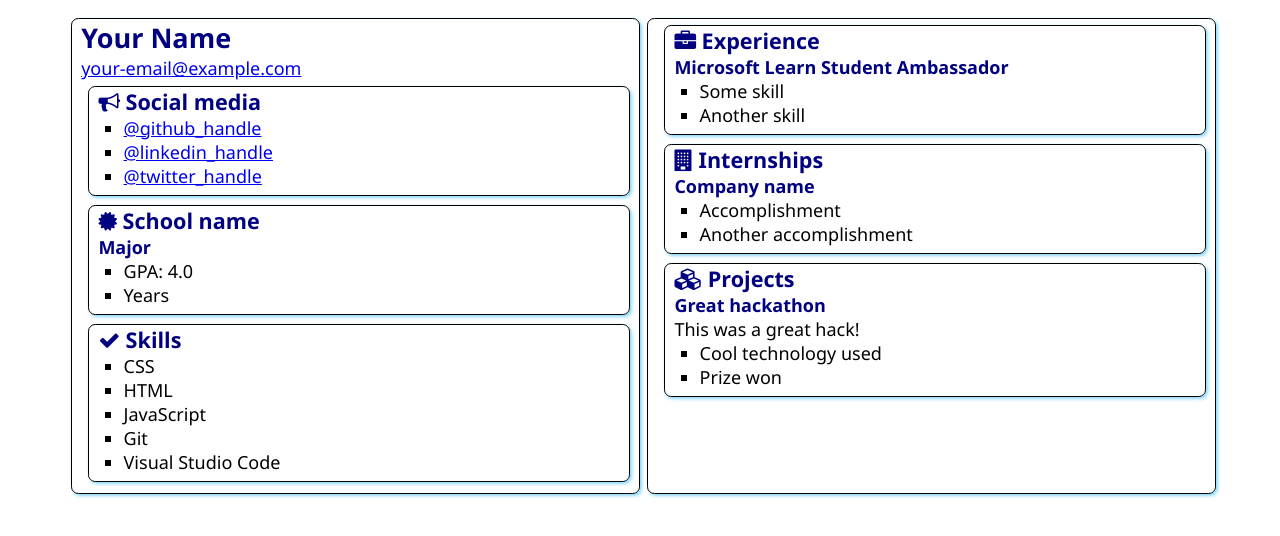
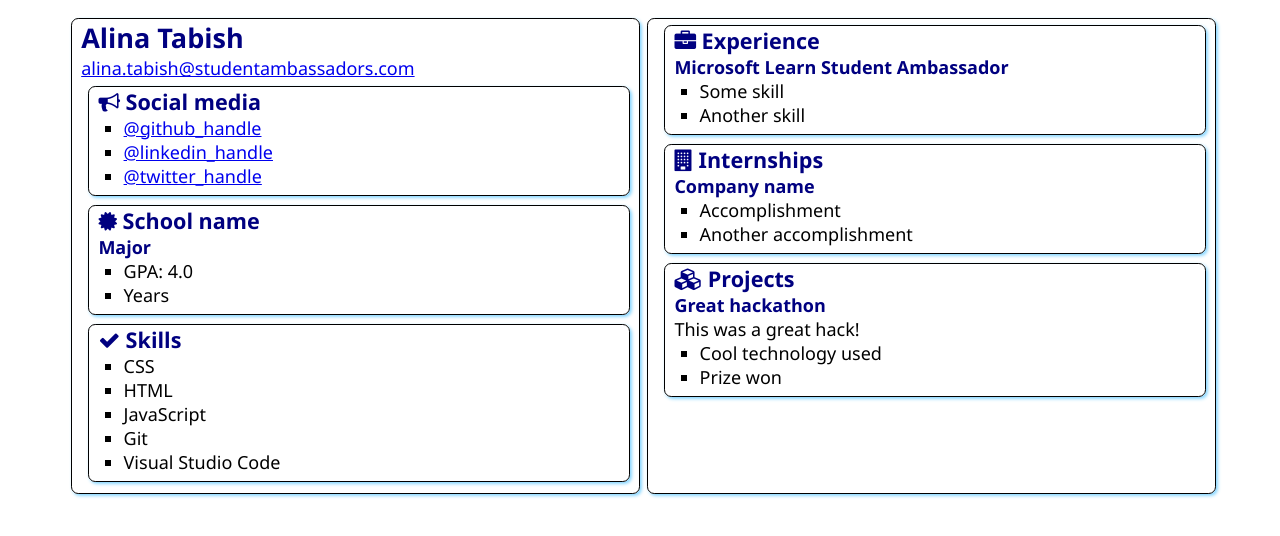
Before and after one commit to alina-tabish/SATechnicalOnboarding, a plain HTML site: page src/index.html in a window 1280 px wide. Drawn offline with Linux system fonts and the light colour scheme.

Commit message:
Added my name and email
Replaced the name and email placeholder with my own

```diff
--- a/src/index.html
+++ b/src/index.html
@@ -12,8 +12,8 @@
 <body>
     <main>
         <article class="box">
-            <h1>Your Name</h1>
-            <div><a href="mailto:your.email@example.com">your-email@example.com</a></div>
+            <h1>Alina Tabish</h1>
+            <div><a href="mailto:your.email@example.com">alina.tabish@studentambassadors.com</a></div>
 
             <section class="box">
                 <h2>
```
